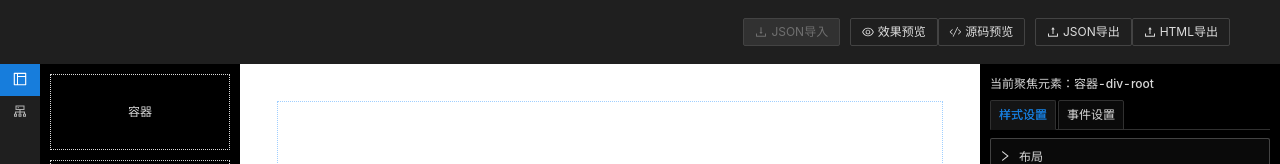
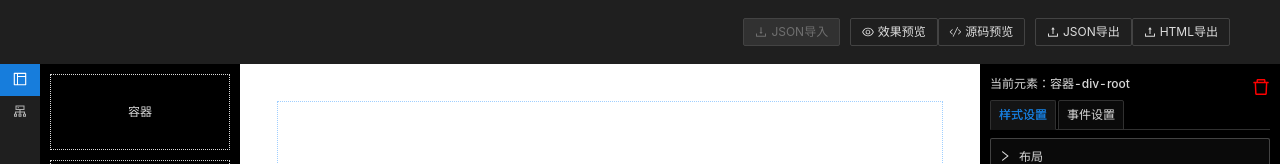
Before and after one commit to yangzai316/mix, a React app: page / in a window 1280 px wide. Shown: the top 164 px of the page. Built offline with nearby package versions, Linux system fonts and the light colour scheme.

Commit message:
完成清空功能

```diff
--- a/src/App.js
+++ b/src/App.js
@@ -71,11 +71,22 @@ const App = () => {
     setTree(JSON.parse(JSON.stringify(targetTree)));
   }, []);
 
-  // 移除元素
-  const removeComponent = useCallback((id) => {
-    delete targetMap[id];
-    deleteComponentById(targetTree, id);
-    setTree(JSON.parse(JSON.stringify(targetTree)));
+  // 移除 or  清空元素
+  const removeComponent = useCallback((id, type) => {
+    if (type === 'clear') {
+      // 清空根组件下的所有节点
+      for (const key in targetMap) {
+        key !== 'root' && delete targetMap[key];
+      }
+      targetTree.children = [];
+      setTree(JSON.parse(JSON.stringify(targetTree)));
+    } else {
+      // 删除当前的元素
+      delete targetMap[id];
+      deleteComponentById(targetTree, id);
+      setTree(JSON.parse(JSON.stringify(targetTree)));
+    }
+    console.log(targetTree, targetMap);
   });
   // 聚焦config 配置于当前元素，
   const focusCurrentComponent = useCallback((id) => {
--- a/src/components/config-space.js
+++ b/src/components/config-space.js
@@ -1,6 +1,10 @@
 import React from 'react';
-import { Form, Input, Radio, Tooltip, Tabs, Collapse } from 'antd';
-import { DeleteOutlined } from '@ant-design/icons';
+import { Form, Input, Radio, Tooltip, Tabs, Collapse, Modal } from 'antd';
+import {
+  DeleteOutlined,
+  CloseCircleOutlined,
+  ExclamationCircleOutlined,
+} from '@ant-design/icons';
 import ConfigFormItem from './config-form-item';
 import EventConfig from './event-config';
 import Icon from './../common-components/icon';
@@ -27,8 +31,20 @@ const ConfigSpace = ({
     editComponent(target.id, type, key, e.target.value);
   };
   //  移除元素
-  const remove = () => {
-    removeComponent(target.id);
+  const remove = (type) => {
+    Modal.confirm({
+      title: '提示',
+      icon: <ExclamationCircleOutlined />,
+      content:
+        type === 'remove'
+          ? '确定要删除这个元素节点？'
+          : '确定要清空所有元素节点？',
+      okText: 'Yes',
+      cancelText: 'No',
+      onOk() {
+        removeComponent(target.id, type);
+      },
+    });
   };
   // 背景色逻辑处理
   const specificPropertyChange = (e, type) => {
@@ -47,8 +63,20 @@ const ConfigSpace = ({
   return (
     <>
       <div className="config-top-title">
-        <h4>{`当前聚焦元素：${target.text}-${target.name}-${target.id}`}</h4>
-        {target.id !== 'root' && <DeleteOutlined onClick={remove} />}
+        <h4>{`当前元素：${target.text}-${target.name}-${target.id}`}</h4>
+        {target.id === 'root' ? (
+          <DeleteOutlined
+            onClick={() => {
+              remove('clear');
+            }}
+          />
+        ) : (
+          <CloseCircleOutlined
+            onClick={() => {
+              remove('remove');
+            }}
+          />
+        )}
       </div>
 
       <Tabs type="card">
--- a/src/components/nav-top.js
+++ b/src/components/nav-top.js
@@ -8,7 +8,7 @@ import {
 import Icon from '../common-components/icon';
 import { preView, exportJSON, exportHTML } from '../utils';
 
-const TopNav = ({ tree, openViewCode }) => {
+const TopNav = ({ openViewCode }) => {
   return (
     <div className="nav-top">
       <Button disabled icon={<DownloadOutlined />}>
@@ -27,20 +27,10 @@ const TopNav = ({ tree, openViewCode }) => {
         &nbsp;源码预览
       </Button>
       &nbsp; &nbsp;
-      <Button
-        icon={<UploadOutlined />}
-        onClick={() => {
-          exportJSON([JSON.stringify(tree, null, 2)]);
-        }}
-      >
+      <Button icon={<UploadOutlined />} onClick={exportJSON}>
         JSON导出
       </Button>
-      <Button
-        icon={<UploadOutlined />}
-        onClick={() => {
-          exportHTML();
-        }}
-      >
+      <Button icon={<UploadOutlined />} onClick={exportHTML}>
         HTML导出
       </Button>
     </div>
--- a/src/utils.js
+++ b/src/utils.js
@@ -65,7 +65,6 @@ const createChildElement = (children, method) => {
         key: item.id,
         ['data-id']: item.id,
         onClick: (e) => {
-          alert(2);
           e.stopPropagation();
           method(item.id);
         },
@@ -165,8 +164,12 @@ export const htmlCode = () => {
  * 导出json / html 文件
  */
 
-export const exportJSON = (data, filename) => {
-  exportFile(data, filename, 'application/json;charset=utf-8');
+export const exportJSON = (filename) => {
+  exportFile(
+    [JSON.stringify(targetTree, null, 2)],
+    filename,
+    'application/json;charset=utf-8'
+  );
 };
 export const exportHTML = (filename) => {
   const data = htmlCode();
@@ -194,7 +197,6 @@ const exportFile = (data, filename = 'MIX', contentType) => {
  * 事件组装，完成事件字符串的拼接
  */
 export const createScriptStr = (id, eventName, eventContent, type) => {
-  console.log(id, eventName, eventContent, type);
   let _ = '';
   if (type === 2) {
     _ = `document.querySelector('[data-id=${id}]').${eventName}=function(){
```
Also changed, not shown: 1 other file (tests, documents, lock files or other folders).
